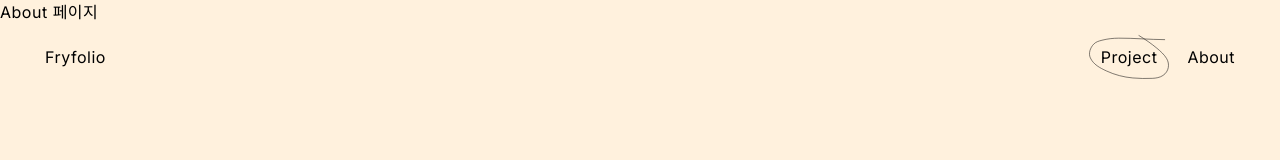
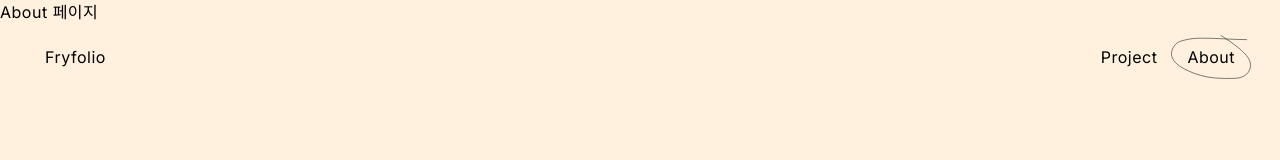
Before and after one commit to NUMBLE-WEB-PORTFOLIO/fryfolio, a Next.js app: page /about in a window 1280 px wide. Shown: the top 160 px of the page. Built offline with nearby package versions, Linux system fonts and the light colour scheme.

Commit message:
feat: header about 페이지에서 동작하도록 구현

```diff
--- a/src/app/about/page.tsx
+++ b/src/app/about/page.tsx
@@ -1,9 +1,15 @@
 import type { Metadata } from "next";
+import Header from "@/components/Header";
 
 export const metadata: Metadata = {
   title: "About",
 };
 
 export default function About() {
-  return <main>About 페이지</main>;
+  return (
+    <>
+      <Header activeItem="About" />
+      <main>About 페이지</main>
+    </>
+  );
 }
--- a/src/app/layout.tsx
+++ b/src/app/layout.tsx
@@ -1,7 +1,5 @@
 import type { Metadata } from "next";
 import { Inter } from "next/font/google";
-
-import Header from "@/components/Header";
 
 import "@/styles/globals.css";
 
@@ -19,10 +17,7 @@ export default function RootLayout({
 }) {
   return (
     <html lang="ko">
-      <body className={`${inter.className} bg-main-dark`}>
-        <Header />
-        {children}
-      </body>
+      <body className={`${inter.className} bg-main-dark`}>{children}</body>
     </html>
   );
 }
--- a/src/app/page.tsx
+++ b/src/app/page.tsx
@@ -1,10 +1,14 @@
+import Header from "@/components/Header";
 import { EggInteractionSection } from "@/components/Sections";
 
 export default function Home() {
   return (
-    <main className="w-screen min-h-screen flex flex-col">
-      <EggInteractionSection />
-      <section className="h-screen z-10 bg-[#fff]">Section 2</section>
-    </main>
+    <>
+      <Header activeItem="Project" />
+      <main className="w-screen min-h-screen flex flex-col">
+        <EggInteractionSection />
+        <section className="h-screen z-10 bg-[#fff]">Section 2</section>
+      </main>
+    </>
   );
 }
--- a/src/components/Header/header.tsx
+++ b/src/components/Header/header.tsx
@@ -2,12 +2,12 @@ import Link from "next/link";
 
 import { CircleLine } from "@/components/Motion";
 
-const NAV_ITEM = [
-  { title: "Project", pathname: "/", active: true },
-  { title: "About", pathname: "/about", active: false },
-];
+const NAV_ITEM_LIST = [
+  { title: "Project", pathname: "/" },
+  { title: "About", pathname: "/about" },
+] as const;
 
-const Header = () => {
+const Header = ({ activeItem }: { activeItem: string }) => {
   return (
     <div>
       <div className="fixed top-[4.5rem] left-[4.5rem] z-50">
@@ -15,23 +15,26 @@ const Header = () => {
       </div>
       <nav className="block fixed top-[4.5rem] right-[4.5rem] z-50">
         <ul>
-          {NAV_ITEM.map(({ title, pathname, active }) => (
+          {NAV_ITEM_LIST.map(({ title, pathname }) => {
+            const isActive = activeItem === title;
+            const circleVisibleClass = isActive ? "visible" : "invisible";
+
+            return (
               <li key={title} className="relative inline-block ml-[3rem]">
                 <Link href={{ pathname }} className="group">
                   <span>{title}</span>
                   <CircleLine
-                  className={`absolute top-[50%] left-[50%] translate-x-[-50%] translate-y-[-50%] max-w-none path ${
-                    active ? "visible" : "invisible"
-                  }`}
+                    className={`absolute top-[50%] left-[50%] translate-x-[-50%] translate-y-[-50%] max-w-none path ${circleVisibleClass}`}
                   />
-                {!active && (
+                  {!isActive && (
                     <div
                       className={`invisible group-hover:visible nav-underline`}
-                  ></div>
+                    />
                   )}
                 </Link>
               </li>
-          ))}
+            );
+          })}
         </ul>
       </nav>
     </div>
```
Lines whose indentation alone changed are shown as unchanged.
